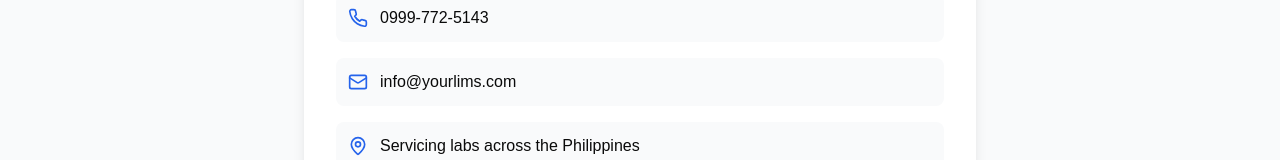
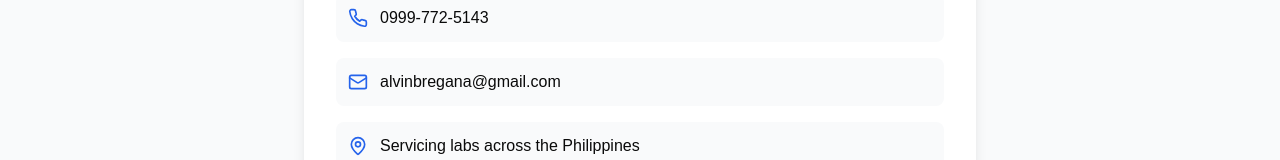
Before and after one commit to AlvinJohnB/lims-landing-page, a Next.js app: page / in a window 1280 px wide. Shown: the part 3445-3605 px from the top of the page. Built offline with nearby package versions, Linux system fonts and the light colour scheme.

Commit message:
Updated contact info

```diff
--- a/app/page.tsx
+++ b/app/page.tsx
@@ -572,7 +572,7 @@ export default function LandingPage() {
                   </div>
                   <div className="flex items-center gap-3 p-3 bg-gray-50 rounded-lg">
                     <Mail className="h-5 w-5 text-blue-600" />
-                    <span className="font-medium">info@yourlims.com</span>
+                    <span className="font-medium">alvinbregana@gmail.com</span>
                   </div>
                   <div className="flex items-center gap-3 p-3 bg-gray-50 rounded-lg">
                     <MapPin className="h-5 w-5 text-blue-600" />
```
